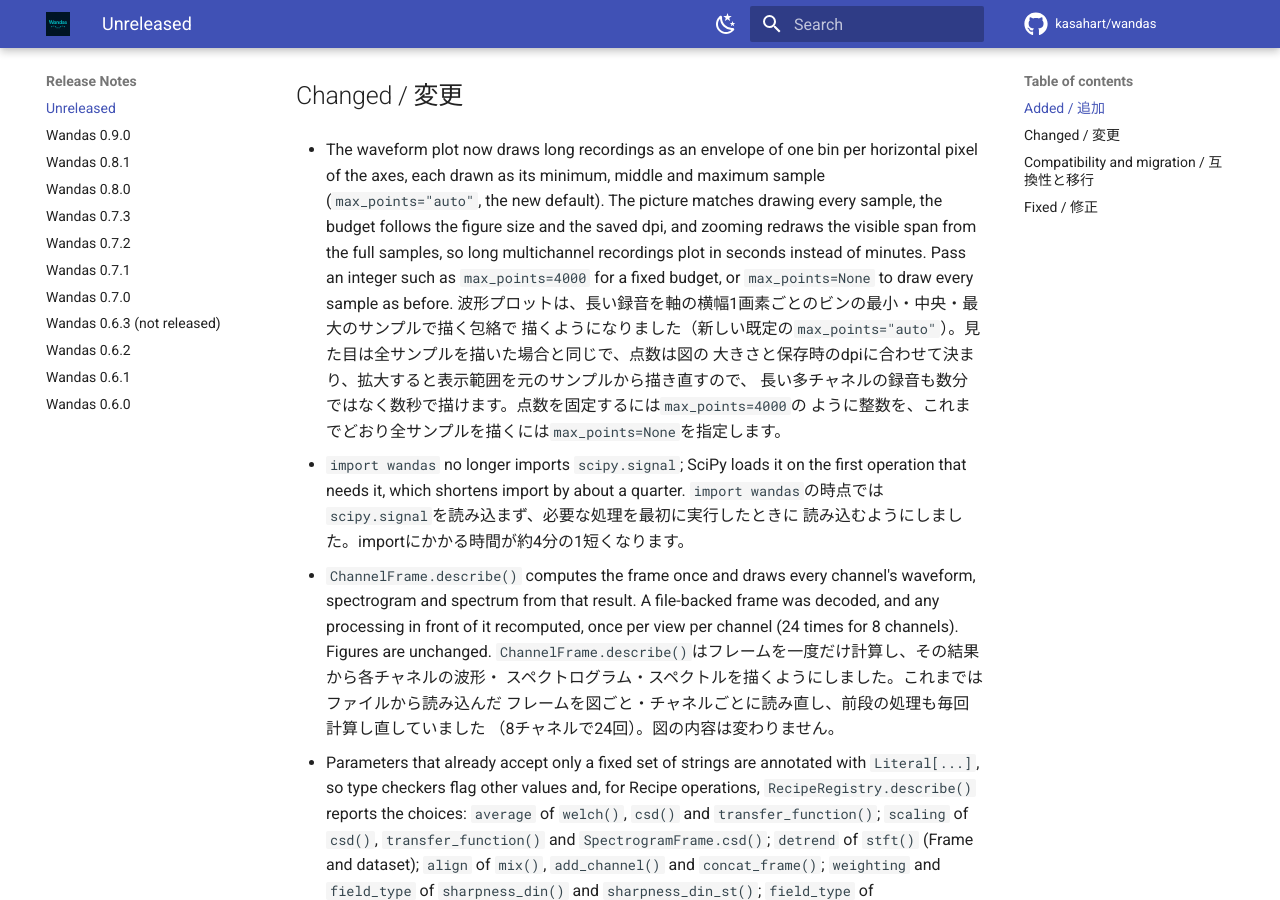
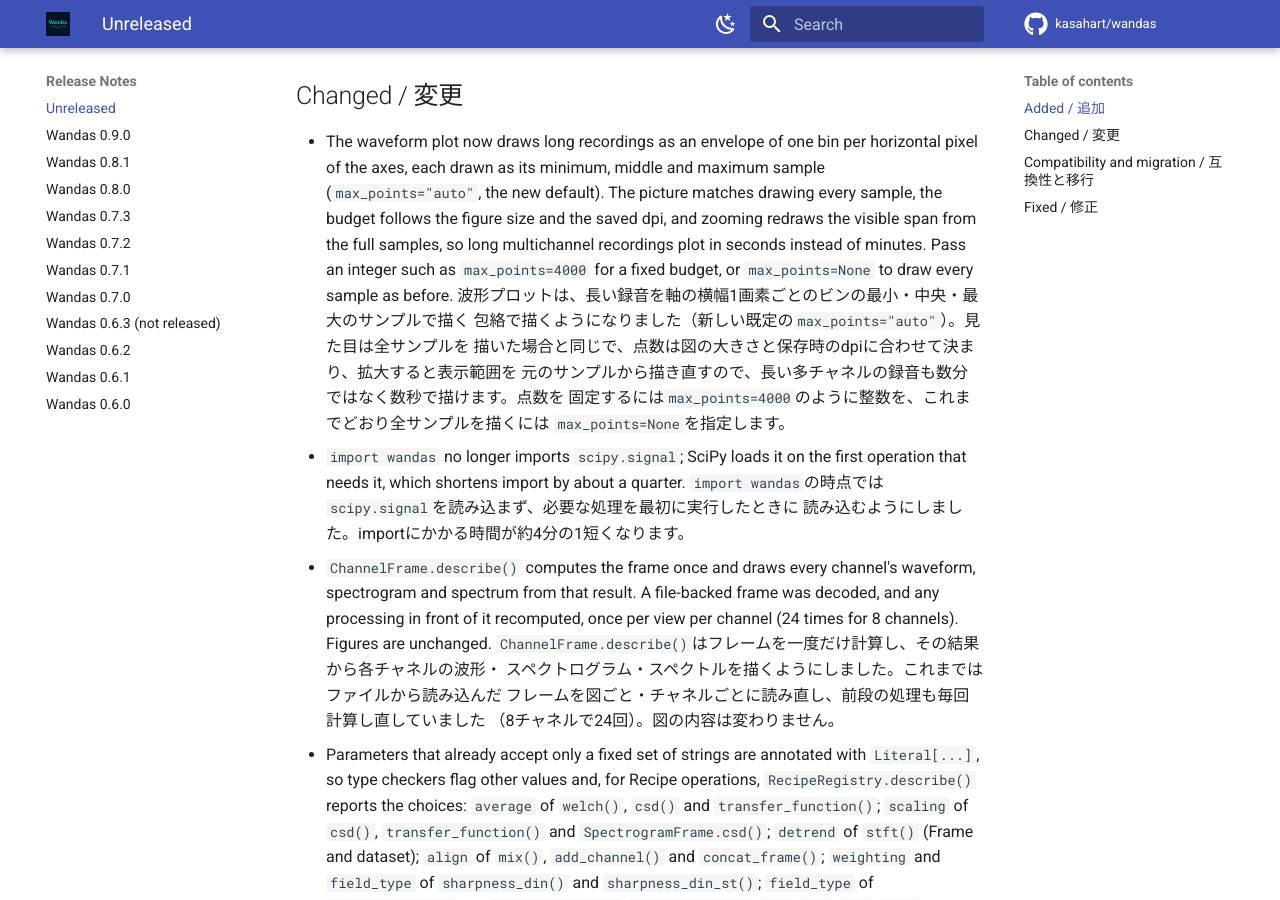
Before and after one commit to kasahart/wandas, an MkDocs documentation site: the page built from docs/src/release-notes/unreleased.md, in a window 1280 px wide and 900 px high, scrolled down 394 px. Built offline with MkDocs 1.6.1 and Material for MkDocs 9.7.7, drawn with Linux system fonts in a browser that asks for light colours; comment, search, counter and statistics services are not loaded.

Commit message:
docs: rewrap the waveform envelope release note
Co-Authored-By: Claude Opus 5.5 (1M context) <noreply@anthropic.com>
Claude-Session: https://claude.ai/code/session_01LjRVTCN7qA4pqYyRbGtn8e

```diff
--- a/docs/src/release-notes/unreleased.md
+++ b/docs/src/release-notes/unreleased.md
@@ -14,17 +14,18 @@
 
 - The waveform plot now draws long recordings as an envelope of one bin per
   horizontal pixel of the axes, each drawn as its minimum, middle and maximum
-  sample (`max_points="auto"`, the new default). The picture matches drawing every sample, the budget follows the
-  figure size and the saved dpi, and zooming redraws the visible span from the
-  full samples, so long multichannel recordings plot in seconds instead of
-  minutes. Pass an integer such as `max_points=4000` for a fixed budget, or
-  `max_points=None` to draw every sample as before.
-  波形プロットは、長い録音を軸の横幅1画素ごとのビンの最小・中央・最大のサンプルで描く包絡で
-  描くようになりました（新しい既定の`max_points="auto"`）。見た目は全サンプルを描いた場合と同じで、点数は図の
-  大きさと保存時のdpiに合わせて決まり、拡大すると表示範囲を元のサンプルから描き直すので、
-  長い多チャネルの録音も数分ではなく数秒で描けます。点数を固定するには`max_points=4000`の
-  ように整数を、これまでどおり全サンプルを描くには`max_points=None`を指定します。
-
+  sample (`max_points="auto"`, the new default). The picture matches drawing
+  every sample, the budget follows the figure size and the saved dpi, and
+  zooming redraws the visible span from the full samples, so long multichannel
+  recordings plot in seconds instead of minutes. Pass an integer such as
+  `max_points=4000` for a fixed budget, or `max_points=None` to draw every
+  sample as before.
+  波形プロットは、長い録音を軸の横幅1画素ごとのビンの最小・中央・最大のサンプルで描く
+  包絡で描くようになりました（新しい既定の`max_points="auto"`）。見た目は全サンプルを
+  描いた場合と同じで、点数は図の大きさと保存時のdpiに合わせて決まり、拡大すると表示範囲を
+  元のサンプルから描き直すので、長い多チャネルの録音も数分ではなく数秒で描けます。点数を
+  固定するには`max_points=4000`のように整数を、これまでどおり全サンプルを描くには
+  `max_points=None`を指定します。
 - `import wandas` no longer imports `scipy.signal`; SciPy loads it on the first
   operation that needs it, which shortens import by about a quarter.
   `import wandas`の時点では`scipy.signal`を読み込まず、必要な処理を最初に実行したときに
```
